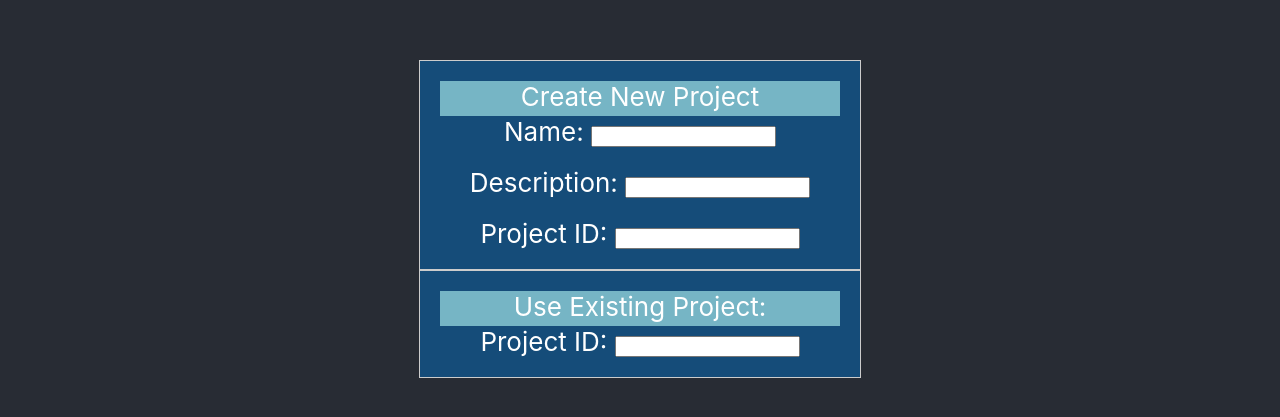
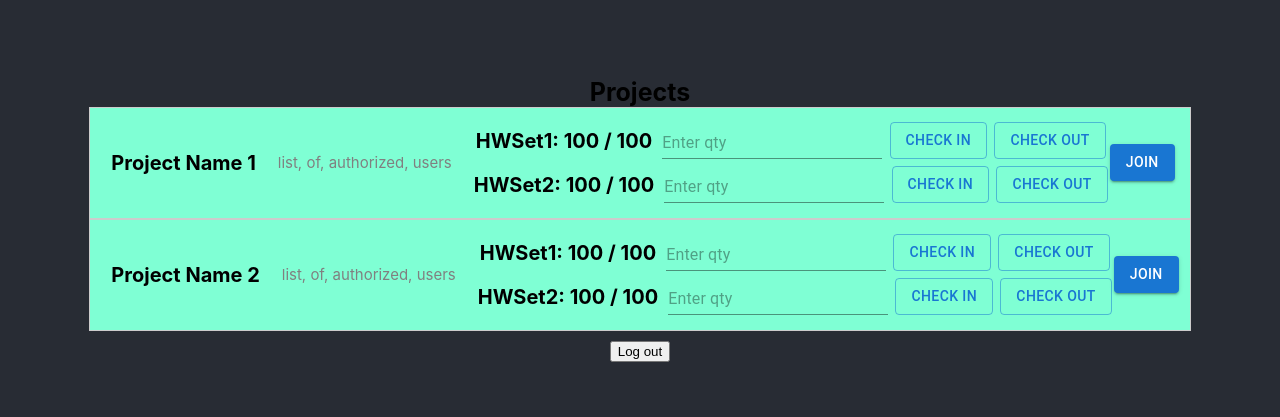
Before and after one commit to SV-Hello/EE461L-Team1, a React (Create React App) app: page /AccessProjectPage in a window 1280 px wide. Shown: the part 181-598 px from the top of the page. Built offline with nearby package versions, Linux system fonts and the light colour scheme.

Commit message:
Add files via upload

```diff
--- a/src/components/AccessProjectPage.js
+++ b/src/components/AccessProjectPage.js
@@ -1,35 +1,21 @@
 import React from 'react';
-import Shape from './Shape.js'
-import BackgroundBox from './BackgroundBox.js';
-
-const Spacer = ({ height, width }) => {
-    return <div style={{ height, width }}></div>;
-  };
+import Project from './Project.js'
+import {Link} from "react-router-dom"
 
 const AccessProjectPage = () => {
 
     return(
         <div>
 
-            <BackgroundBox>
+        <div className="title_font">
+              Projects
+        </div>
 
-                <Shape width = "400px" height = "35px" text = "Create New Project"></Shape>
-
-                Name: <input name="myName" />
-                <Spacer height="20px" />
-                Description: <input descr="myDescr" />
-                <Spacer height="20px" />
-                Project ID: <input projID="myProjID" />
-
-            </BackgroundBox>
-
-            <BackgroundBox>
-
-                <Shape width = "400px" height = "35px" text = "Use Existing Project:"></Shape>
-                Project ID: <input projID="myProjID" />
-
-            </BackgroundBox>
-
+        <Project projName = 'Project Name 1'></Project>
+        <Project projName = 'Project Name 2'></Project>
+            <Link to="/">
+                    <button>Log out</button>
+        </Link>
         </div>
     )
 
--- a/src/components/BackgroundBox.js
+++ b/src/components/BackgroundBox.js
@@ -1,19 +1,19 @@
 import React from 'react';
 
-class BackgroundBox extends React.Component {
-    render() {
-        const BackgroundBox = {
-            border: '1px solid #ccc',
-            padding: '20px',
-            backgroundColor: '#154c79',
-        };
+
+{/*Component that isn't Projects*/}
+function BackgroundBox(props) {
+    const boxStyle = {
+        backgroundColor: props.backgroundColor || '#FFE5B4',
+        border: '1px solid #ccc',
+        padding: '10px'
+    };
 
     return (
-        <div style = {BackgroundBox}>
-            {this.props.children}
-            </div>
-        );
-    }
+        <div style = {boxStyle}>
+            {props.children}
+        </div>
+    );
 }
 
 export default BackgroundBox;
--- /dev/null
+++ b/src/components/HardwareSet.js
@@ -0,0 +1,79 @@
+import React, {useState} from 'react';
+import {Input} from '@mui/material';
+import {Button} from '@mui/material';
+import './styles.css';
+
+{/*Component that isn't Projects*/}
+function HardwareSet(props) {
+    const [quantity, setQuantity] = useState(100);
+    const [input, setInput] = useState('');
+
+    {/*Custom event handler to modify component's state*/}
+    const updateInput = (e) => {
+        setInput(e.target.value);
+    }
+
+    const CheckIn = () => {
+        if(input == '') {
+            alert("Invalid value!")
+            return;
+        }
+
+        let checking = parseInt(quantity) + parseInt(input);
+
+        if(checking > 100)
+            setQuantity(100);
+        else
+            setQuantity(checking);
+    };
+
+    const CheckOut = () => {
+        if(input == '') {
+            alert("Invalid value!")
+            return;
+        }
+
+        let checking = parseInt(quantity) - parseInt(input);
+
+        if(checking < 0)
+            setQuantity(0);
+        else
+            setQuantity(checking);
+    };
+
+
+    return(
+        <div className = 'inline'>
+            <div className="project_title_font">
+                HWSet
+                {props.hardwareNum || -1}
+                : {quantity} / 100
+             </div>
+
+            {/*Material US Component: Input*/}
+             <Input
+                placeholder="Enter qty"
+                type = "number"
+                value = {input}
+                onChange = {updateInput}
+             />
+            &nbsp;
+
+            {/*Material US Component: Button*/}
+            <Button
+                color = "primary"
+                onClick = {CheckIn}
+                variant="outlined"
+            >Check In</Button>
+            &nbsp;
+            <Button
+                color = "primary"
+                onClick = {CheckOut}
+                variant="outlined"
+            >Check Out</Button>
+        </div>
+
+    )
+}
+
+export default HardwareSet;
--- /dev/null
+++ b/src/components/LoginPage.js
@@ -0,0 +1,50 @@
+import React from 'react';
+import Shape from './Shape.js'
+import BackgroundBox from './BackgroundBox.js';
+import {Link} from "react-router-dom"
+
+  const Spacer = ({ height, width }) => {
+    return <div style={{ height, width }}></div>;
+  };
+
+const LoginPage = () => {
+    return(
+        <div>
+            {/*Login*/}
+            <BackgroundBox>
+
+            <Shape width = "400px" height = "50px" text = "User Login"></Shape>
+
+            Username: <input username="myUsername" />
+
+            <Spacer height="20px" />
+
+            <Link classname="Loginbtn" to="/AccessProjectPage">
+                <button>Sign In</button>
+            </Link>
+
+            </BackgroundBox>
+
+            {/*Sign Up*/}
+            <BackgroundBox>
+
+                <Shape width = "400px" height = "50px" text = "New Sign Up"></Shape>
+                                    Username: <input type="text" id="myUsername" />
+
+                <Spacer height="20px" />
+
+                Password: <input type ="text" id="myPassword" />
+
+               <Spacer height="20px" />
+
+                <Link to="/AccessProjectPage">
+                    <button onclick="passwordencrypt()">Sign Up</button>
+                </Link>
+            </BackgroundBox>
+
+        </div>
+
+    )
+}
+
+export default LoginPage;
--- a/src/components/Project.js
+++ b/src/components/Project.js
@@ -1,46 +1,58 @@
 import React from 'react';
-import Shape from './Shape.js'
 import BackgroundBox from './BackgroundBox.js';
+import HardwareSet from './HardwareSet.js';
+import {Button} from '@mui/material';
+import {Link} from "react-router-dom"
 
-const Spacer = ({ height, width }) => {
-    return <div style={{ height, width }}></div>;
-  };
+function Project(props) {
+    const tableStyle = {
+        borderCollapse: 'collapse',
+        width: '100'
+    };
 
-const Project = () => {
+    const cellStyle = {
+        border: 'none',
+        width: 'fit-content',
+    };
 
     return(
-        <div>
-            <BackgroundBox>
+        <BackgroundBox backgroundColor = '#7FFFD4'> {/*Passing props from parent to child*/}
 
-                <Shape width = "600px" height = "35px" text = "Project: *projectID*"></Shape>
+        <table style={tableStyle}>
+            <tbody>
+                <tr>
+                <td style={cellStyle}>
+                    <div className="project_title_font">
+                    {props.projName || -1}
+                    </div>
+                </td>
 
-                &nbsp;&nbsp;&nbsp;&nbsp;&nbsp;
-                &nbsp;&nbsp;&nbsp;&nbsp;&nbsp;
-                [Capacity]
-                &nbsp;&nbsp;&nbsp;&nbsp;&nbsp;
-                [Avalibility]
-                &nbsp;&nbsp;&nbsp;&nbsp;&nbsp;
-                [Request]
-                <Spacer height="2px" />
-                HWSet1:
-                <input username="myUsername" />
-                <input username="myUsername" />
-                <input username="myUsername" />
+                <td style={cellStyle}>
+                    <div className="auth_users_font">
+                    list, of, authorized, users
+                    </div>
+                 </td>
 
-                <Spacer height="10px" />
-                HWSet2:
-                <input username="myUsername" />
-                <input username="myUsername" />
-                <input username="myUsername" />
+                <td style={cellStyle}>
+                    {/*Custom component used multiple times*/}
+                    {/*Passing props from parent to child*/}
+                    <HardwareSet hardwareNum = '1'></HardwareSet>
+                    <HardwareSet hardwareNum = '2'></HardwareSet>
+                </td>
 
-                <Spacer height="10px" />
-                <button>Check-In</button>
-                <button>Check-Out</button>
-            </BackgroundBox>
+                <td style={cellStyle}>
+                    <Button
+                        color = "primary"
+                        variant = "contained"
+                    >Join</Button>
+                </td>
+                </tr>
+            </tbody>
+            </table>
 
-        </div>
+        </BackgroundBox>
+
     )
-
 }
 
 export default Project;
--- /dev/null
+++ b/src/components/styles.css
@@ -0,0 +1,20 @@
+.title_font {
+    font-size: 25px;
+    font-weight: bolder;
+    color: black;
+}
+
+.project_title_font {
+    font-size: 20px;
+    color: black;
+    display: inline-block;
+    font-weight: bold;
+    margin: 10px;
+}
+
+.auth_users_font {
+    font-size: 15px;
+    color: gray;
+    display: inline-block;
+    margin: 10px;
+}
```
Also changed, not shown: src/components/Shape.js (line endings or trailing spaces).
